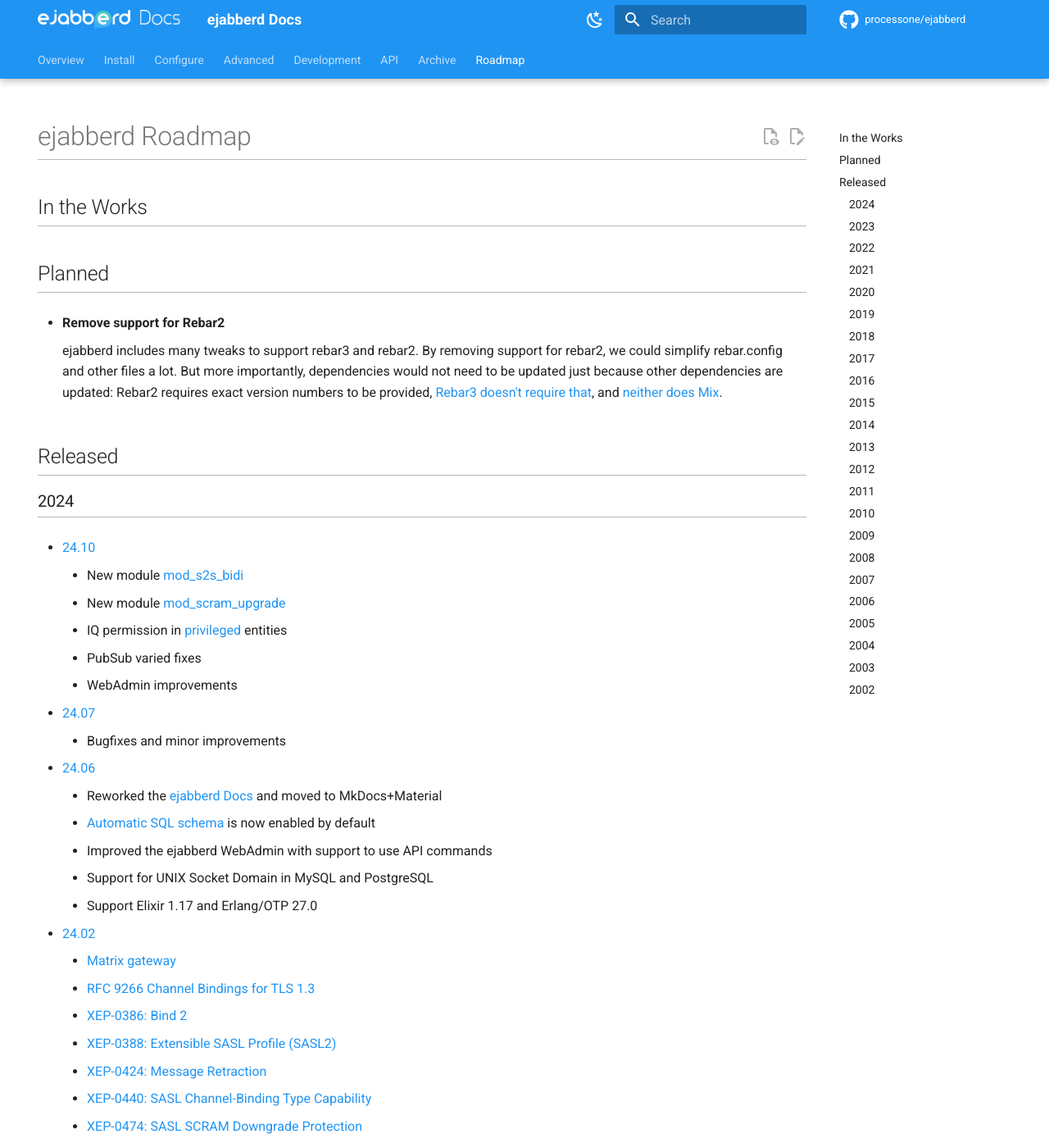
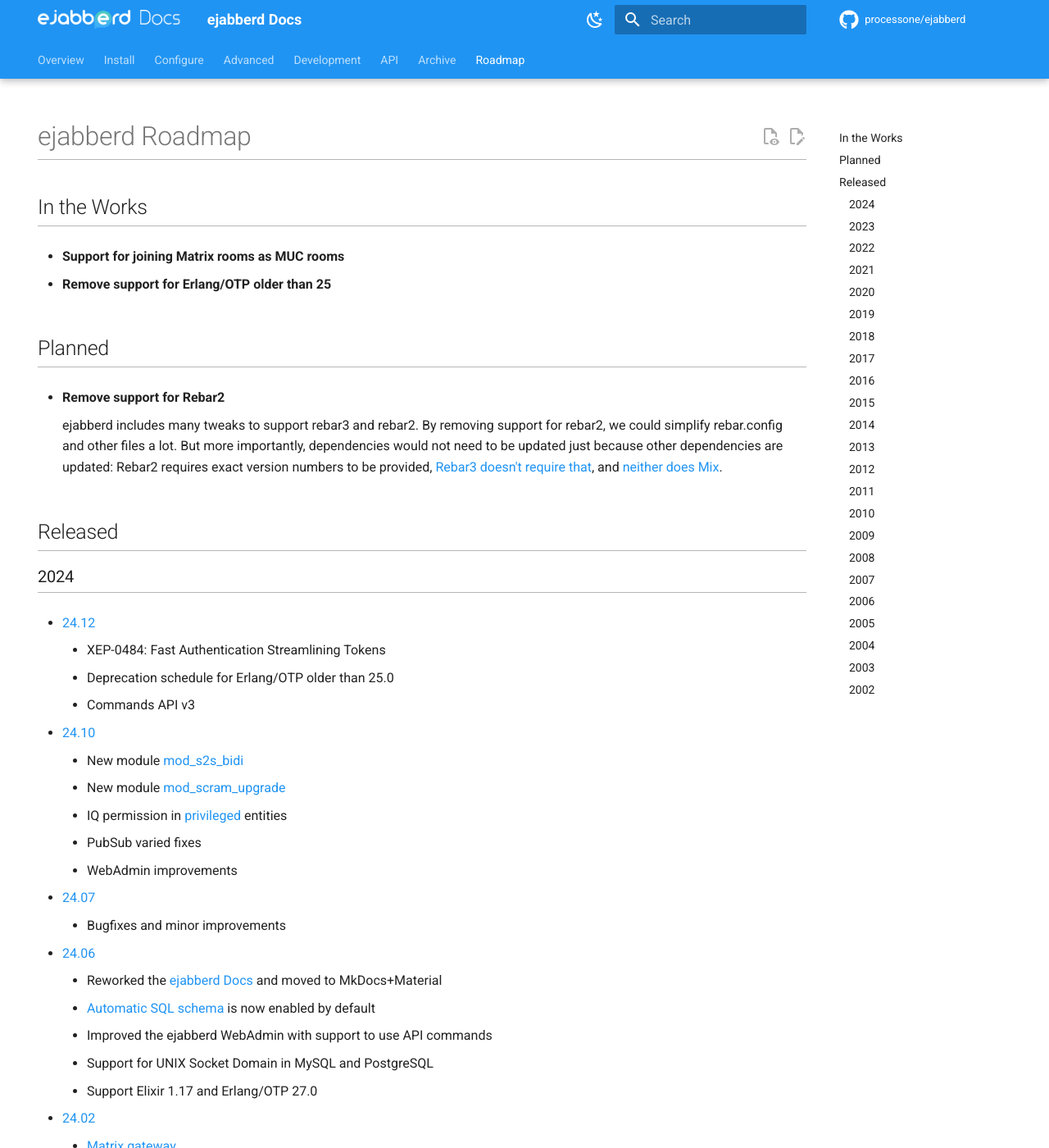
Before and after one commit to processone/docs.ejabberd.im, an MkDocs documentation site: the page built from content/roadmap/index.md, in a window 1280 px wide and 1400 px high. Shown: the whole window at 82% size. Built offline with MkDocs 1.6.1 and Material for MkDocs 9.7.7, drawn with Linux system fonts in a browser that asks for light colours; comment, search, counter and statistics services are not loaded.

Commit message:
Add 24.12 to roadmap

```diff
--- a/content/roadmap/index.md
+++ b/content/roadmap/index.md
@@ -6,6 +6,10 @@
 # ejabberd Roadmap
 
 ## In the Works
+
+- **Support for joining Matrix rooms as MUC rooms**
+
+- **Remove support for Erlang/OTP older than 25**
 
 ## Planned
 
@@ -17,6 +21,11 @@
 ## Released
 
 ### 2024
+
+- [24.12](https://www.process-one.net/blog/ejabberd-24-12/)
+    - XEP-0484: Fast Authentication Streamlining Tokens
+    - Deprecation schedule for Erlang/OTP older than 25.0
+    - Commands API v3
 
 - [24.10](https://www.process-one.net/blog/ejabberd-24-10/)
     - New module [mod_s2s_bidi](../admin/configuration/modules.md/#mod_s2s_bidi)
```
